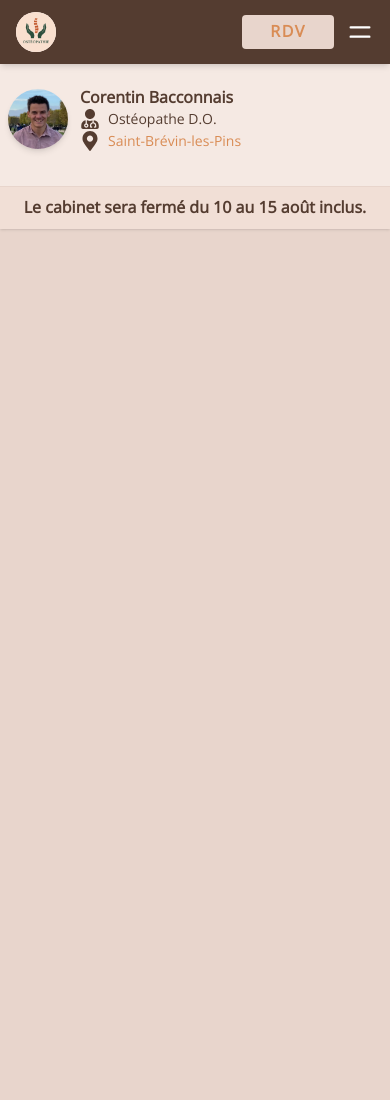
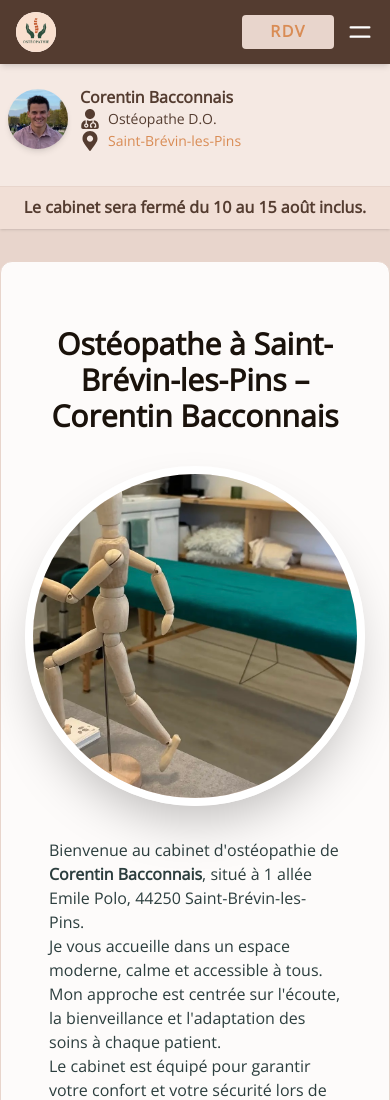
Before and after one commit to Kritune-Dev/mon-cabinet-osteo, a Next.js app: page / in a window 390 px wide. Shown: the top 1100 px of the page. Before the commit the page ends 844 px from the top, so only its background shows below. Built offline with nearby package versions, Linux system fonts and the light colour scheme.

Commit message:
Add SpeedInsight

```diff
--- a/package.json
+++ b/package.json
@@ -9,6 +9,7 @@
     "lint": "next lint"
   },
   "dependencies": {
+    "@vercel/speed-insights": "^1.2.0",
     "next": "15.3.3",
     "react": "^19.0.0",
     "react-dom": "^19.0.0",
--- a/src/app/layout.tsx
+++ b/src/app/layout.tsx
@@ -1,5 +1,6 @@
 import './globals.css'
 import { ReactNode } from 'react'
+import { SpeedInsights } from "@vercel/speed-insights/next"
 import HeaderMain from '@/components/HeaderMain'
 import HeaderSecondary from '@/components/HeaderSecondary'
 import SidebarInfoCard from '@/components/SidebarInfoCard'
@@ -12,15 +13,16 @@ export const metadata = {
 export default function RootLayout({ children }: { children: ReactNode }) {
   return (
     <html lang="fr">
+      <SpeedInsights />
       <body className="bg-background font-sans text-text min-h-screen">
         <header>
           <HeaderMain />
           <HeaderSecondary />
         </header>
 
-        <div className="flex flex-col lg:flex-row max-w-[1400px] mx-auto w-full px-4 lg:px-8 py-8">
+        <div className="flex flex-col lg:flex-row max-w-[1400px] mx-auto w-full  py-8">
           {/* Main content */}
-          <main className="w-full lg:w-3/5">
+          <main className="w-full lg:w-3/5 bg-white/90 border border-[#E8D5CC] rounded-xl shadow-lg p-8">
             {children}
           </main>
           {/* Sidebar zone with colored background */}
--- a/src/app/page.tsx
+++ b/src/app/page.tsx
@@ -1,6 +1,158 @@
+import siteConfig from '../lib/siteConfig.json'
+import Image from 'next/image'
+import Head from 'next/head'
+
 export default function Home() {
   return (
-    <div>
-    </div>
-  );
+    <>
+      <Head>
+        <title>Ostéopathe à {siteConfig.location} – {siteConfig.firstName} {siteConfig.lastName}</title>
+        <meta
+          name="description"
+          content={`Cabinet d'ostéopathie de ${siteConfig.firstName} ${siteConfig.lastName} à ${siteConfig.location}. Consultations pour adultes, sportifs, femmes enceintes, enfants et nourrissons. Prise de rendez-vous rapide.`}
+        />
+        <meta property="og:title" content={`Ostéopathe à ${siteConfig.location} – ${siteConfig.firstName} ${siteConfig.lastName}`} />
+        <meta property="og:description" content={`Cabinet d'ostéopathie à ${siteConfig.location}. Consultations pour tous publics. Prendre rendez-vous avec ${siteConfig.firstName} ${siteConfig.lastName}.`} />
+        <meta property="og:type" content="website" />
+        <meta property="og:url" content="https://www.baccosteo.fr/" />
+        <meta property="og:image" content="/images/photocab.jpg" />
+        <link rel="canonical" href="https://www.baccosteo.fr/" />
+      </Head>
+      <main id="main-content" className="max-w-3xl mx-auto py-8 px-4">
+        <article itemScope itemType="https://schema.org/MedicalClinic">
+          <header id="cabinet-header" className="mb-8">
+            <h1
+              id="cabinet-title"
+              className="text-3xl md:text-4xl font-extrabold mb-2 text-center"
+              style={{ color: "#1a120b" }}
+              itemProp="name"
+            >
+              Ostéopathe à {siteConfig.location} – {siteConfig.firstName} {siteConfig.lastName}
+            </h1>
+          </header>
+
+          <section
+            id="presentation-section"
+            className="flex flex-col md:flex-row items-center md:items-start mb-8 gap-8"
+            itemProp="department"
+            itemScope
+            itemType="https://schema.org/Physician"
+          >
+            <div className="flex-shrink-0 flex items-center justify-center">
+              <div className="relative w-[340px] h-[340px] md:w-[420px] md:h-[420px] rounded-full bg-gradient-to-br from-[#F5E9E3] via-[#E8D5CC] to-[#F9E5D9] shadow-2xl border-8 border-white">
+                <Image
+                  id="cabinet-photo"
+                  src="/images/photocab.jpg"
+                  alt={`Ostéopathe à ${siteConfig.location} - ${siteConfig.firstName} ${siteConfig.lastName}`}
+                  fill
+                  className="rounded-full object-cover"
+                  priority
+                  sizes="(max-width: 768px) 340px, 420px"
+                  itemProp="image"
+                />
+              </div>
+            </div>
+            <div className="flex flex-col justify-center">
+              <p className="text-base md:text-lg text-left max-w-2xl" itemProp="description">
+                Bienvenue au cabinet d&apos;ostéopathie de <strong>{siteConfig.firstName} {siteConfig.lastName}</strong>, situé à <span itemProp="address">{siteConfig.adress}</span>.<br />
+                Je vous accueille dans un espace moderne, calme et accessible à tous.<br />
+                Mon approche est centrée sur l&apos;écoute, la bienveillance et l&apos;adaptation des soins à chaque patient.<br />
+                Le cabinet est équipé pour garantir votre confort et votre sécurité lors de chaque consultation.
+              </p>
+            </div>
+          </section>
+
+          <section id="consultations-section" className="mb-10">
+            <h2 className="text-2xl font-bold mb-3 text-left" style={{ color: "#1a120b" }}>
+              À qui s&apos;adressent les consultations ?
+            </h2>
+            <ul className="grid grid-cols-1 md:grid-cols-2 gap-4 mb-2">
+              <li className="bg-[#F5E9E3] rounded-lg p-4 shadow flex flex-col items-start" itemProp="medicalSpecialty">
+                <span className="font-bold text-lg" style={{ color: "#1a120b" }}>Adultes</span>
+                <span className="text-sm">Gestion des douleurs, troubles musculo-squelettiques, stress, troubles digestifs…</span>
+              </li>
+              <li className="bg-[#F5E9E3] rounded-lg p-4 shadow flex flex-col items-start" itemProp="medicalSpecialty">
+                <span className="font-bold text-lg" style={{ color: "#1a120b" }}>Sportifs</span>
+                <span className="text-sm">Préparation, récupération, prévention des blessures, suivi personnalisé.</span>
+              </li>
+              <li className="bg-[#F5E9E3] rounded-lg p-4 shadow flex flex-col items-start" itemProp="medicalSpecialty">
+                <span className="font-bold text-lg" style={{ color: "#1a120b" }}>Femmes enceintes</span>
+                <span className="text-sm">Accompagnement de la grossesse, soulagement des douleurs lombaires, préparation à l&apos;accouchement.</span>
+              </li>
+              <li className="bg-[#F5E9E3] rounded-lg p-4 shadow flex flex-col items-start" itemProp="medicalSpecialty">
+                <span className="font-bold text-lg" style={{ color: "#1a120b" }}>Enfants &amp; nourrissons</span>
+                <span className="text-sm">Suivi du développement, troubles du sommeil, coliques, plagiocéphalie…</span>
+              </li>
+            </ul>
+            <p className="text-left mt-2">
+              Chaque consultation est adaptée à l&apos;âge, au mode de vie et aux besoins spécifiques de chacun.
+            </p>
+          </section>
+
+          <section id="why-osteo-section" className="mb-10">
+            <h2 className="text-2xl font-bold mb-3 text-left" style={{ color: "#1a120b" }}>
+              Pourquoi consulter un ostéopathe ?
+            </h2>
+            <p className="mb-2 text-left">
+              L&apos;ostéopathie est une approche globale qui vise à restaurer la mobilité du corps et à soulager de nombreux troubles fonctionnels.
+              Elle s&apos;adresse à tous, du nourrisson à la personne âgée, en passant par le sportif ou la femme enceinte.
+            </p>
+            <ul className="list-disc list-inside text-base max-w-xl mx-auto md:mx-0 text-left">
+              <li>Douleurs articulaires et musculaires</li>
+              <li>Maux de dos, sciatiques, torticolis</li>
+              <li>Migraines, troubles digestifs, stress</li>
+              <li>Accompagnement de la grossesse et du post-partum</li>
+              <li>Préparation et récupération sportive</li>
+              <li>Suivi du développement de l&apos;enfant</li>
+            </ul>
+          </section>
+
+          <section id="access-section" className="mb-10">
+            <h2 className="text-2xl font-bold mb-3 text-left" style={{ color: "#1a120b" }}>
+              Se rendre au cabinet
+            </h2>
+            <p className="text-left mb-2">
+              Le cabinet est idéalement situé à <strong>{siteConfig.adress}</strong>.
+              Il est facilement accessible en voiture, à vélo ou à pied, avec un parking à proximité immédiate.
+            </p>
+            <ul className="list-disc list-inside text-base text-left mb-2">
+              <li><strong>Saint-Michel-Chef-Chef</strong> : 7 min (5 km)</li>
+              <li><strong>Saint-Brevin l’Océan</strong> : 5 min (3 km)</li>
+              <li><strong>Saint-Brevin les Pins centre</strong> : 2 min (1 km)</li>
+              <li><strong>Camping Les Rochelets</strong> : 4 min (2,5 km)</li>
+              <li><strong>Camping Les Pierres Couchées</strong> : 6 min (4 km)</li>
+              <li><strong>Saint-Nazaire</strong> : 15 min (12 km)</li>
+            </ul>
+            <p className="text-left text-sm text-[#543C30]">
+              Arrêt de bus à moins de 200m – Cabinet accessible PMR – Parking gratuit devant le cabinet.
+            </p>
+            <div className="mt-4">
+              <a
+                href={siteConfig.mapsUrl}
+                target="_blank"
+                rel="noopener noreferrer"
+                className="inline-block bg-[#E8D5CC] text-[#1a120b] font-semibold py-2 px-4 rounded-lg shadow hover:bg-[#e2c7b8] transition"
+              >
+                Voir l&apos;itinéraire sur Google Maps
+              </a>
+            </div>
+          </section>
+
+          <section id="contact-section" className="mb-10">
+            <h2 className="text-2xl font-bold mb-3 text-left" style={{ color: "#1a120b" }}>
+              Prendre rendez-vous
+            </h2>
+            <p className="text-left mb-2">
+              Pour toute question ou prise de rendez-vous, contactez-moi par téléphone au{' '}
+              <a id="contact-phone" href={`tel:${siteConfig.telephone}`} className="underline font-semibold">{siteConfig.telephone}</a>
+              {' '}ou directement via{' '}
+              <a id="contact-doctolib" href={siteConfig.doctolibUrl} target="_blank" rel="noopener noreferrer" className="underline font-semibold text-[#E08A3D] hover:text-[#c76d1e]">
+                Doctolib
+              </a>.
+            </p>
+          </section>
+        </article>
+      </main>
+    </>
+  )
 }
--- a/src/components/SidebarInfoCard.tsx
+++ b/src/components/SidebarInfoCard.tsx
@@ -101,7 +101,7 @@ export default function SidebarInfoCard() {
             title="Carte Google Maps"
             src={siteConfig.mapsUrlEmbedded}
             width="100%"
-            height="200"
+            height="400"
             className="rounded-lg border"
             allowFullScreen
             loading="lazy"
--- a/src/lib/siteConfig.json
+++ b/src/lib/siteConfig.json
@@ -8,5 +8,5 @@
   "location": "Saint-Brévin-les-Pins",
   "doctolibUrl": "https://www.doctolib.fr/osteopathe/saint-nazaire/corentin-bacconnais/booking/motives?specialityId=10&telehealth=false&placeId=practice-598028",
   "mapsUrl": "https://www.google.com/maps/search/?api=1&query=Corentin+Bacconnais+Ostéopathe+Saint-Brévin-les-Pins",
-  "mapsUrlEmbedded": "https://www.google.com/maps/embed?pb=!1m18!1m12!1m3!1d2960.483978259082!2d-2.1614296235415034!3d47.21747561476733!2m3!1f0!2f0!3f0!3m2!1i1024!2i768!4f13.1!3m3!1m2!1s0x48056919bfde31d9%3A0xd33627a2ac4cab9e!2sOst%C3%A9opathe%20-%20Corentin%20BACCONNAIS%20-%20St%20Br%C3%A9vin!5e1!3m2!1sfr!2sfr!4v1749247359721!5m2!1sfr!2sfr"
+  "mapsUrlEmbedded": "https://www.google.com/maps/embed?pb=!1m14!1m8!1m3!1d10839.818118250021!2d-2.158855!3d47.217472!3m2!1i1024!2i768!4f13.1!3m3!1m2!1s0x48056919bfde31d9%3A0xd33627a2ac4cab9e!2sOst%C3%A9opathe%20-%20Corentin%20BACCONNAIS%20-%20St%20Br%C3%A9vin!5e0!3m2!1sfr!2sfr!4v1749249276094!5m2!1sfr!2sfr"
 }
```
Also changed, not shown: 1 other file (tests, documents, lock files or other folders).
